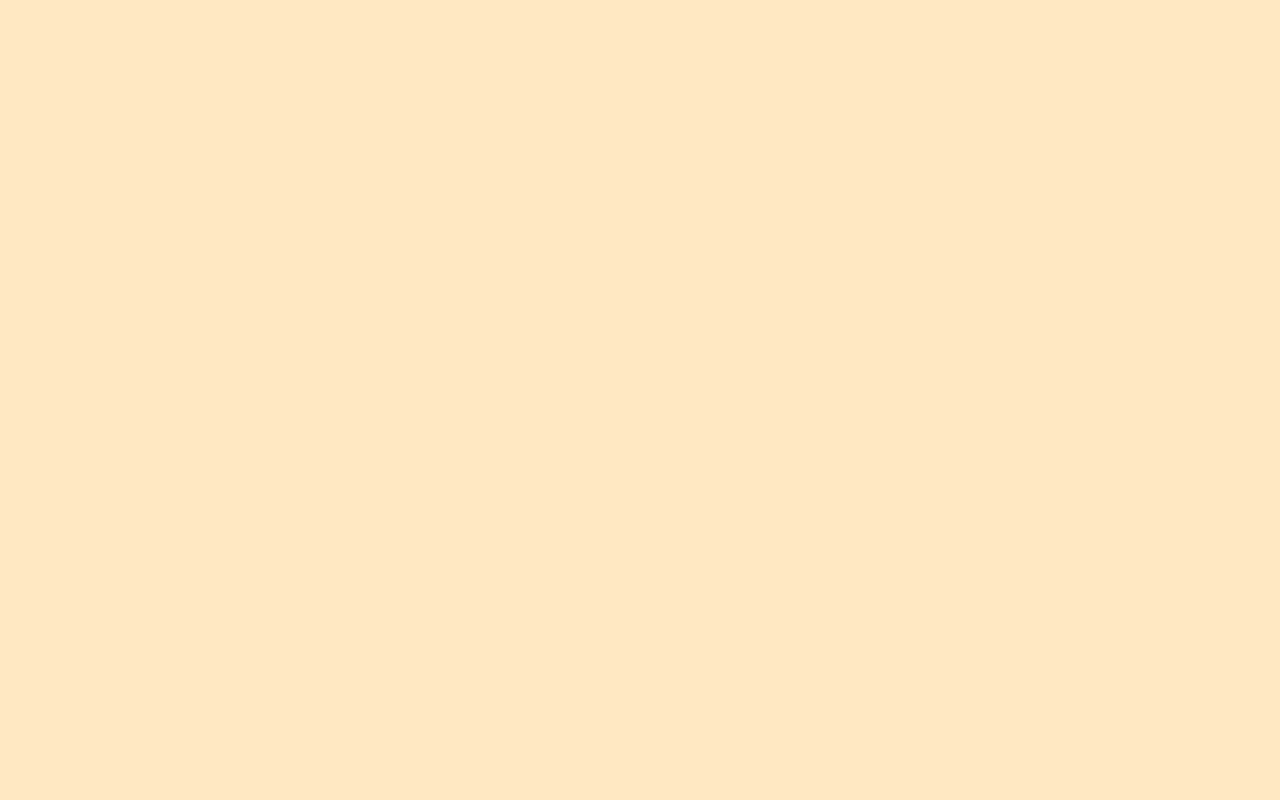
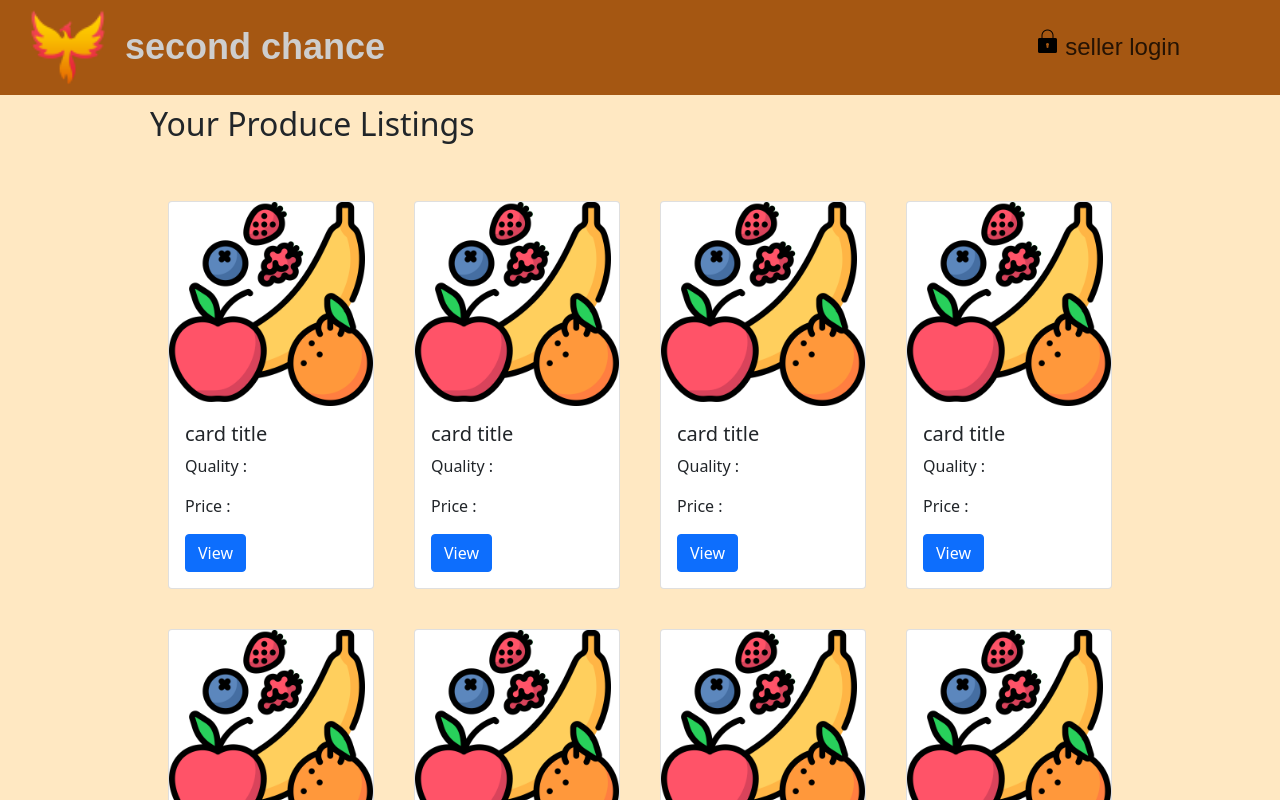
Before and after one commit to janelleljt/-LifeHack-What-the-Hack, a React (Create React App) app in the folder frontend/: page /companylisting in a window 1280 px wide. Shown: the top 800 px of the page. Built offline with nearby package versions, Linux system fonts and the light colour scheme; a web font is replaced by a local one.

Commit message:
creaeted company listings page and made minor edits to seller signup page

```diff
--- a/frontend/src/App.js
+++ b/frontend/src/App.js
@@ -7,6 +7,7 @@ import Location from './components/Location';
 import Prices from './components/Prices';
 import './App.css';
 import SellerSignup from './components/SellerSignup';
+import CompanyListings from './components/CompanyListings';
 
 
 function App() {
@@ -29,6 +30,9 @@ function App() {
             <Route exact path='/sellersignup'>
               <SellerSignup/>
             </Route>
+            <Route exact path='/companylisting'>
+              <CompanyListings/>
+            </Route>
           </Switch>
         </div>
     </Router>
--- /dev/null
+++ b/frontend/src/components/CompanyListings.js
@@ -0,0 +1,53 @@
+import '../../node_modules/bootstrap/dist/css/bootstrap.min.css';
+import React from "react";
+import Navbar from "./Navbar";
+import '../css/CompanyListings.css';
+import Card from "react-bootstrap/Card";
+import Row from 'react-bootstrap/Row';
+import Col from 'react-bootstrap/Col';
+import fruit from '../images/fruits.png';
+import Button from 'react-bootstrap/Button';
+import { useEffect, useState } from 'react';
+
+
+const CompanyListings = () => {
+
+    const size = 8;
+    const listingArr = [];
+
+    const handleClick = () => {
+
+    }
+
+    return (
+        <view className="view">
+            <Navbar/>
+            <div className='container'>
+                <h2 className='header'>
+                    Your Produce Listings
+                </h2>
+                <Row xs={2} md={4} className="rows">
+                    {Array.from({ length: size }).map((_, idx) => (
+                        <Col className='cols'>
+                        <Card>
+                            <Card.Img variant="top" src={fruit} />
+                            <Card.Body>
+                                <Card.Title>card title</Card.Title>
+                                <Card.Text>
+                                    Quality :
+                                </Card.Text>
+                                <Card.Text>
+                                    Price :
+                                </Card.Text>
+                                <Button variant="primary" onClick={handleClick}>View</Button>
+                            </Card.Body>
+                        </Card>
+                        </Col>
+                    ))}
+                </Row>
+            </div>
+        </view>
+    );
+}
+
+export default CompanyListings;
--- a/frontend/src/components/SellerSignup.js
+++ b/frontend/src/components/SellerSignup.js
@@ -4,6 +4,9 @@ import '../css/SellerSignup.css';
 
 const SellerSignup = () => {
 
+    const handleSubmit = () => {
+
+    }
 
     return(
         <view className="view">
@@ -55,8 +58,7 @@ const SellerSignup = () => {
                 </div>
             </div>
             <button class="button">
-                <span class="buttonText">Submit</span>
-                <i class="ri-check-line icon"></i>
+                <span class="buttonText" onClick={handleSubmit}>Submit</span>\
             </button>
         </view>
     );
--- /dev/null
+++ b/frontend/src/css/CompanyListings.css
@@ -0,0 +1,22 @@
+.view{
+    display: flex;
+    background-color: #ffe8c2;
+}
+
+.container {
+    width: 80vw;
+}
+
+.header {
+    padding: 10px;
+}
+
+.rows {
+    padding: 20px;
+    background-color: #ffe8c2;
+}
+
+.cols{
+    padding: 20px;
+    background-color: #ffe8c2;
+}
--- a/frontend/src/css/SellerSignup.css
+++ b/frontend/src/css/SellerSignup.css
@@ -12,6 +12,7 @@
 
 .sellerSignupHeaderText{
     font-family: 'Poppins', sans-serif;
+    color: #251304;
     margin: 10px 10px 10px 20px;
 }
 
```
